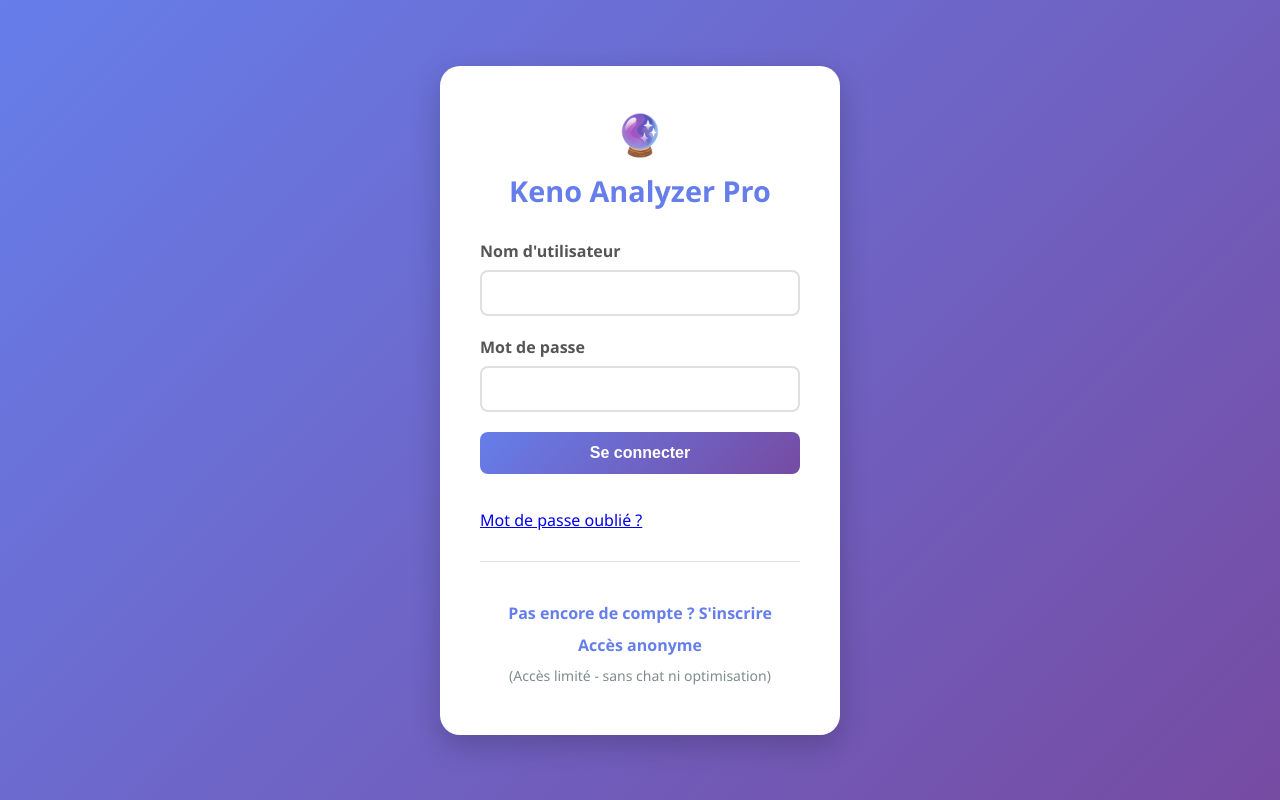
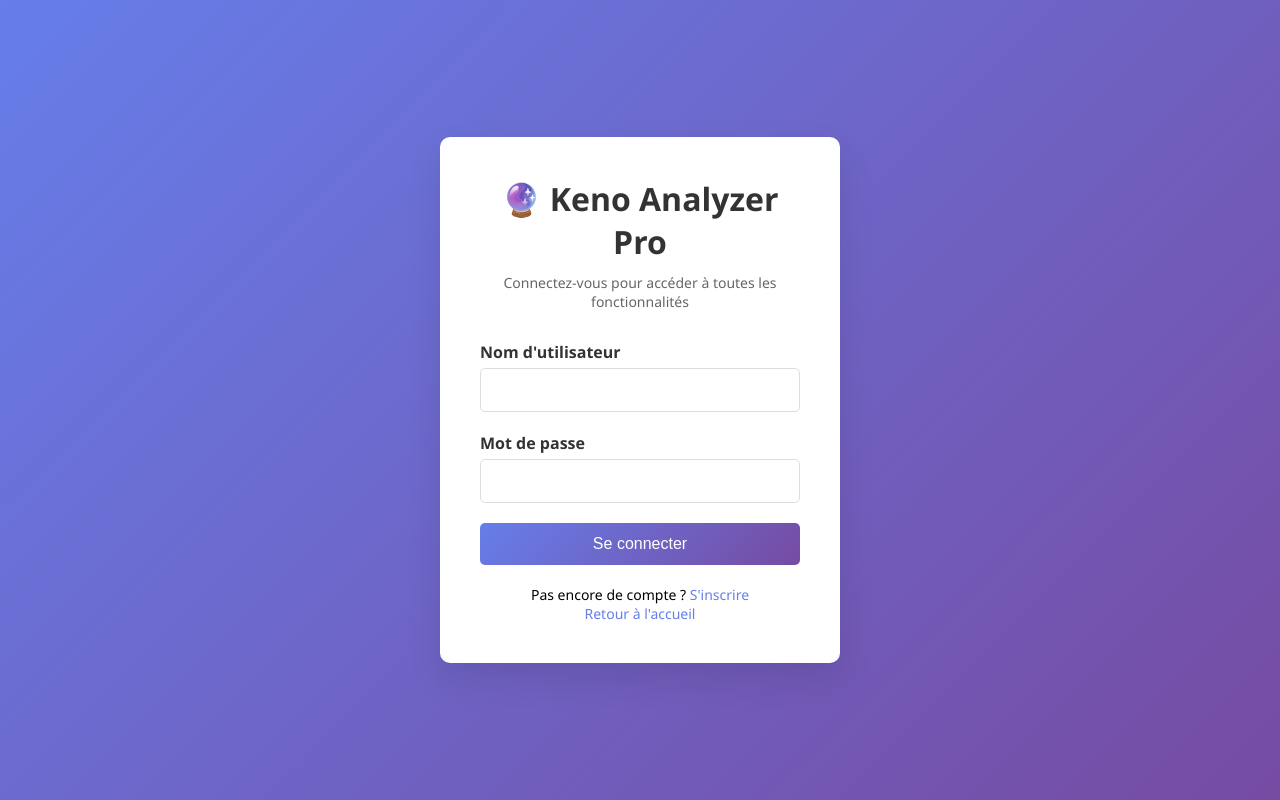
Before and after one commit to Anissdev8897/Kenoweb, a Flask app: page / in a window 1280 px wide. Run offline with Flask 3, Linux system fonts and the light colour scheme; parts of the project's set-up code (start-up, migrations or seed data) failed here and were passed over.

Commit message:
Add files via upload

```diff
--- a/src/templates/login.html
+++ b/src/templates/login.html
@@ -1,10 +1,9 @@
-
 <!DOCTYPE html>
 <html lang="fr">
 <head>
     <meta charset="UTF-8">
     <meta name="viewport" content="width=device-width, initial-scale=1.0">
-    <title>Keno Analyzer Pro - Connexion</title>
+    <title>Connexion - Keno Analyzer Pro</title>
     <style>
         * {
             margin: 0;
@@ -19,56 +18,52 @@
             display: flex;
             align-items: center;
             justify-content: center;
-            color: #333;
         }
 
         .login-container {
             background: white;
             padding: 40px;
-            border-radius: 20px;
-            box-shadow: 0 10px 30px rgba(0, 0, 0, 0.2);
+            border-radius: 10px;
+            box-shadow: 0 15px 35px rgba(0, 0, 0, 0.1);
+            width: 100%;
             max-width: 400px;
-            width: 100%;
-            text-align: center;
         }
 
-        .logo {
-            font-size: 2.5rem;
+        .login-header {
+            text-align: center;
+            margin-bottom: 30px;
+        }
+
+        .login-header h1 {
+            color: #333;
             margin-bottom: 10px;
         }
 
-        .title {
-            font-size: 1.8rem;
-            color: #667eea;
-            margin-bottom: 30px;
+        .login-header p {
+            color: #666;
+            font-size: 14px;
         }
 
         .form-group {
             margin-bottom: 20px;
-            text-align: left;
         }
 
-        label {
+        .form-group label {
             display: block;
-            margin-bottom: 8px;
-            font-weight: 600;
-            color: #555;
+            margin-bottom: 5px;
+            color: #333;
+            font-weight: bold;
         }
 
-        input[type="text"],
-        input[type="password"],
-        input[type="email"] {
+        .form-group input {
             width: 100%;
             padding: 12px;
-            border: 2px solid #e0e0e0;
-            border-radius: 8px;
+            border: 1px solid #ddd;
+            border-radius: 5px;
             font-size: 16px;
-            transition: border-color 0.3s;
         }
 
-        input[type="text"]:focus,
-        input[type="password"]:focus,
-        input[type="email"]:focus {
+        .form-group input:focus {
             outline: none;
             border-color: #667eea;
         }
@@ -79,12 +74,10 @@
             background: linear-gradient(135deg, #667eea 0%, #764ba2 100%);
             color: white;
             border: none;
-            border-radius: 8px;
+            border-radius: 5px;
             font-size: 16px;
-            font-weight: 600;
             cursor: pointer;
             transition: opacity 0.3s;
-            margin-bottom: 15px;
         }
 
         .btn:hover {
@@ -92,164 +85,79 @@
         }
 
         .btn-secondary {
-            background: #f5f5f5;
-            color: #667eea;
-            border: 2px solid #667eea;
+            background: #6c757d;
+            margin-top: 10px;
         }
 
-        .btn-secondary:hover {
-            background: #667eea;
-            color: white;
+        .error-message {
+            background: #f8d7da;
+            color: #721c24;
+            padding: 10px;
+            border-radius: 5px;
+            margin-bottom: 15px;
+            text-align: center;
         }
 
-        .link {
-            color: #667eea;
-            text-decoration: none;
-            font-weight: 600;
+        .success-message {
+            background: #d4edda;
+            color: #155724;
+            padding: 10px;
+            border-radius: 5px;
+            margin-bottom: 15px;
+            text-align: center;
         }
 
-        .link:hover {
-            text-decoration: underline;
-        }
-
-        .error {
-            color: #e74c3c;
-            margin-bottom: 15px;
+        .form-footer {
+            text-align: center;
+            margin-top: 20px;
             font-size: 14px;
         }
 
-        .success {
-            color: #27ae60;
-            margin-bottom: 15px;
-            font-size: 14px;
+        .form-footer a {
+            color: #667eea;
+            text-decoration: none;
         }
 
-        .login-options {
-            margin-top: 30px;
-            padding-top: 30px;
-            border-top: 1px solid #e0e0e0;
-        }
-
-        .login-options h3 {
-            margin-bottom: 15px;
-            color: #667eea;
-        }
-
-        .option {
-            margin: 10px 0;
-        }
-
-        .anonymous-note {
-            color: #7f8c8d;
-            font-size: 14px;
-            margin-top: 10px;
+        .form-footer a:hover {
+            text-decoration: underline;
         }
     </style>
 </head>
 <body>
     <div class="login-container">
-        <div class="logo">🔮</div>
-        <h1 class="title">Keno Analyzer Pro</h1>
+        <div class="login-header">
+            <h1>🔮 Keno Analyzer Pro</h1>
+            <p>Connectez-vous pour accéder à toutes les fonctionnalités</p>
+        </div>
 
-        <div id="messages"></div>
+        {% with messages = get_flashed_messages(with_categories=true) %}
+            {% if messages %}
+                {% for category, message in messages %}
+                    <div class="{{ category }}-message">
+                        {{ message }}
+                    </div>
+                {% endfor %}
+            {% endif %}
+        {% endwith %}
 
-        <form id="loginForm">
+        <form method="POST" action="{{ url_for('login') }}">
             <div class="form-group">
                 <label for="username">Nom d'utilisateur</label>
-                <input type="text" id="username" name="username" required="">
+                <input type="text" id="username" name="username" required>
             </div>
 
             <div class="form-group">
                 <label for="password">Mot de passe</label>
-                <input type="password" id="password" name="password" required="">
+                <input type="password" id="password" name="password" required>
             </div>
 
-            <div class="form-group">
-                <button type="submit" class="btn">Se connecter</button>
-            </div>
-            <div class="form-group text-center">
-                <a href="/forgot-password" class="forgot-password">Mot de passe oublié ?</a>
-            </div>
+            <button type="submit" class="btn">Se connecter</button>
         </form>
 
-        <div class="login-options">
-            <div class="option">
-                <a href="/register" class="link">Pas encore de compte ? S'inscrire</a>
-            </div>
-
-            <div class="option">
-                <a href="/analyser" class="link" onclick="anonymousAccess()">Accès anonyme</a>
-                <div class="anonymous-note">(Accès limité - sans chat ni optimisation)</div>
-            </div>
+        <div class="form-footer">
+            <p>Pas encore de compte ? <a href="{{ url_for('register') }}">S'inscrire</a></p>
+            <p><a href="/">Retour à l'accueil</a></p>
         </div>
     </div>
-
-    <script>
-        // Gérer la soumission du formulaire
-        document.getElementById('loginForm').addEventListener('submit', function(e) {
-            e.preventDefault();
-            login();
-        });
-
-        function login() {
-            const username = document.getElementById('username').value.trim();
-            const password = document.getElementById('password').value.trim();
-
-            if (!username || !password) {
-                showMessage('Veuillez remplir tous les champs', 'error');
-                return;
-            }
-
-            // Soumettre le formulaire
-            const formData = new FormData();
-            formData.append('username', username);
-            formData.append('password', password);
-
-            fetch('/login', {
-                method: 'POST',
-                body: formData
-            })
-            .then(response => response.text())
-            .then(html => {
-                // Vérifier si la connexion a réussi
-                if (html.includes('/analyser')) {
-                    window.location.href = '/analyser';
-                } else {
-                    // Extraire le message d'erreur de la réponse HTML
-                    const parser = new DOMParser();
-                    const doc = parser.parseFromString(html, 'text/html');
-                    const error = doc.querySelector('.error-message')?.textContent || doc.querySelector('.error')?.textContent || 'Erreur de connexion';
-                    showMessage(error, 'error');
-                }
-            })
-            .catch(error => {
-                showMessage('Erreur de connexion au serveur', 'error');
-            });
-        }
-
-        function anonymousAccess() {
-            // Accès anonyme - rediriger vers analyser avec mode anonyme
-            window.location.href = '/analyser?mode=anonymous';
-        }
-
-        function showMessage(message, type) {
-            const messagesDiv = document.getElementById('messages');
-            messagesDiv.innerHTML = `<div class="${type}">${message}</div>`;
-
-            // Effacer le message après 5 secondes
-            setTimeout(() => {
-                messagesDiv.innerHTML = '';
-            }, 5000);
-        }
-
-        // Vérifier si l'utilisateur est déjà connecté
-        fetch('/api/user/status')
-            .then(response => response.json())
-            .then(data => {
-                if (data.logged_in) {
-                    window.location.href = '/analyser';
-                }
-            });
-    </script>
 </body>
 </html>
```
Also changed, not shown: src/templates/forgot_password.html (added, +148 -0 lines), src/templates/index.html (+1 -6 lines), src/templates/landing.html (line endings or trailing spaces), src/templates/register.html (line endings or trailing spaces).
